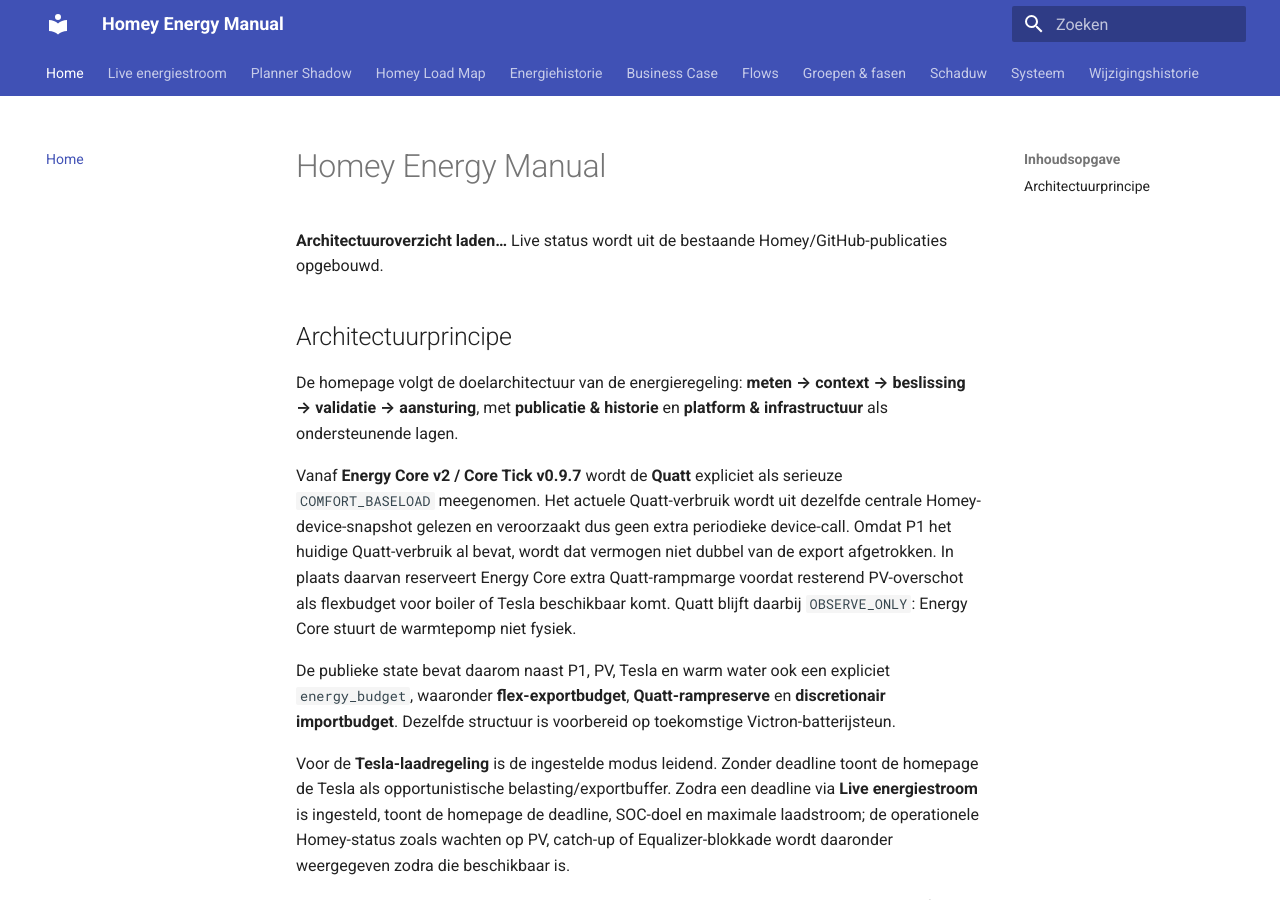
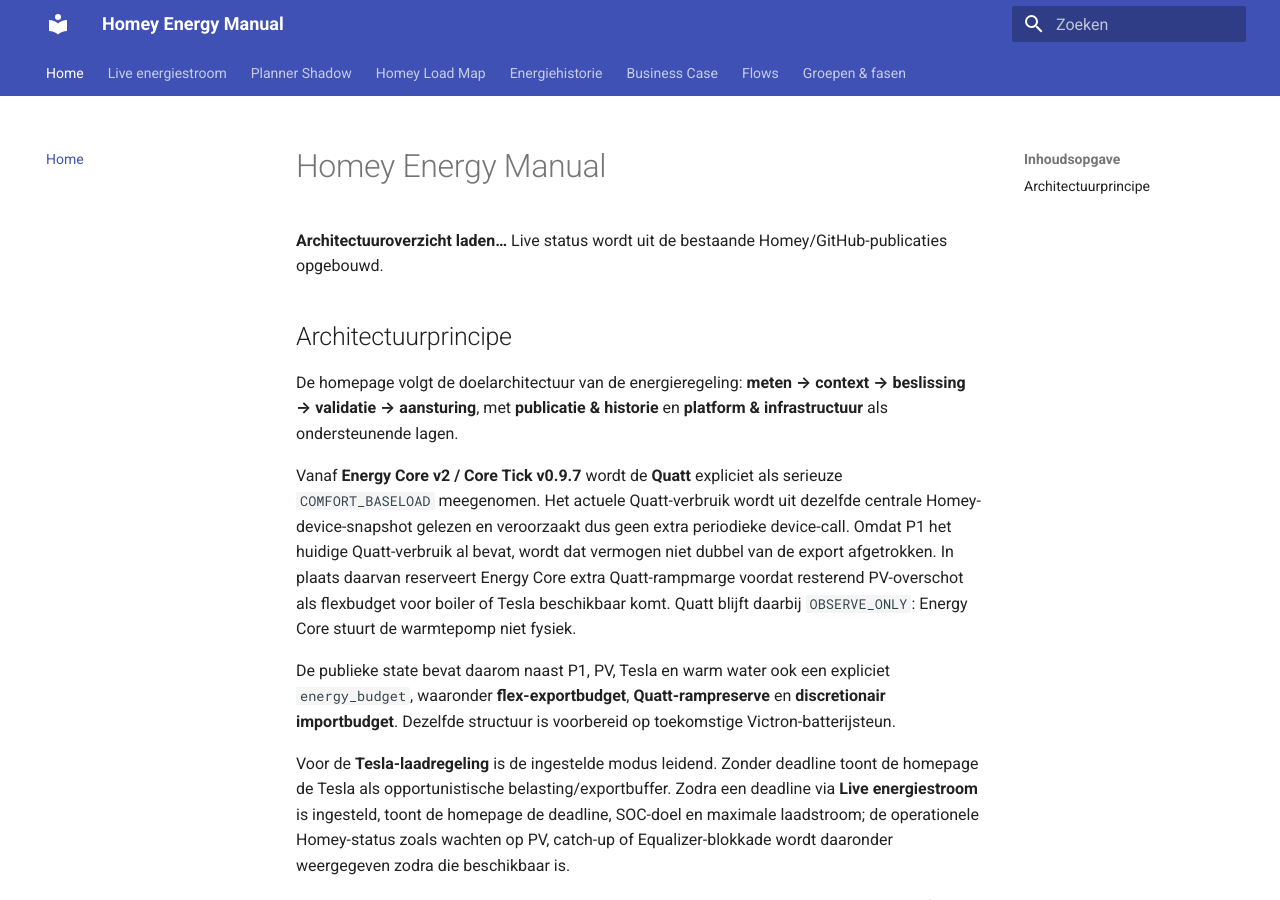
Before and after one commit to OnsKasteeltje/homey-energy-manual, an MkDocs documentation site: the page built from docs/index.md, in a window 1280 px wide and 900 px high. Built offline with MkDocs 1.6.1 and Material for MkDocs 9.7.7, drawn with Linux system fonts in a browser that asks for light colours; some of the changed lines change nothing that is shown.

Commit message:
docs: remove internal pages from site navigation

```diff
--- a/mkdocs.yml
+++ b/mkdocs.yml
@@ -27,21 +27,6 @@
       - Quooker-regeling: quooker.md
       - GitHub status- & shadow-sync: github-sync-flows.md
   - Groepen & fasen: groepen-fasen.md
-  - Schaduw: shadow.md
-  - Systeem:
-      - Architectuur: architectuur.md
-      - Power Intent Layer: power-intent-layer.md
-      - Business Case Guidelines: business-case-guidelines.md
-      - Business Case Evidence Hardening: business-case-evidence-guidelines.md
-      - Architectuur-guardrails: architectuur-guardrails.md
-      - Requirements traceability: requirements-traceability.md
-      - Lokale status-sync: status-sync.md
-      - Tesla deadline write-route: tesla-deadline-write-route.md
-      - Wasmachine & droger P1-model: laundry-p1-model.md
-      - Codekwaliteit & repository: codekwaliteit.md
-      - Variabelen & tags: variabelen.md
-      - App installeren: app-installeren.md
-  - Wijzigingshistorie: wijzigingshistorie.md
 markdown_extensions:
   - admonition
   - tables
```
